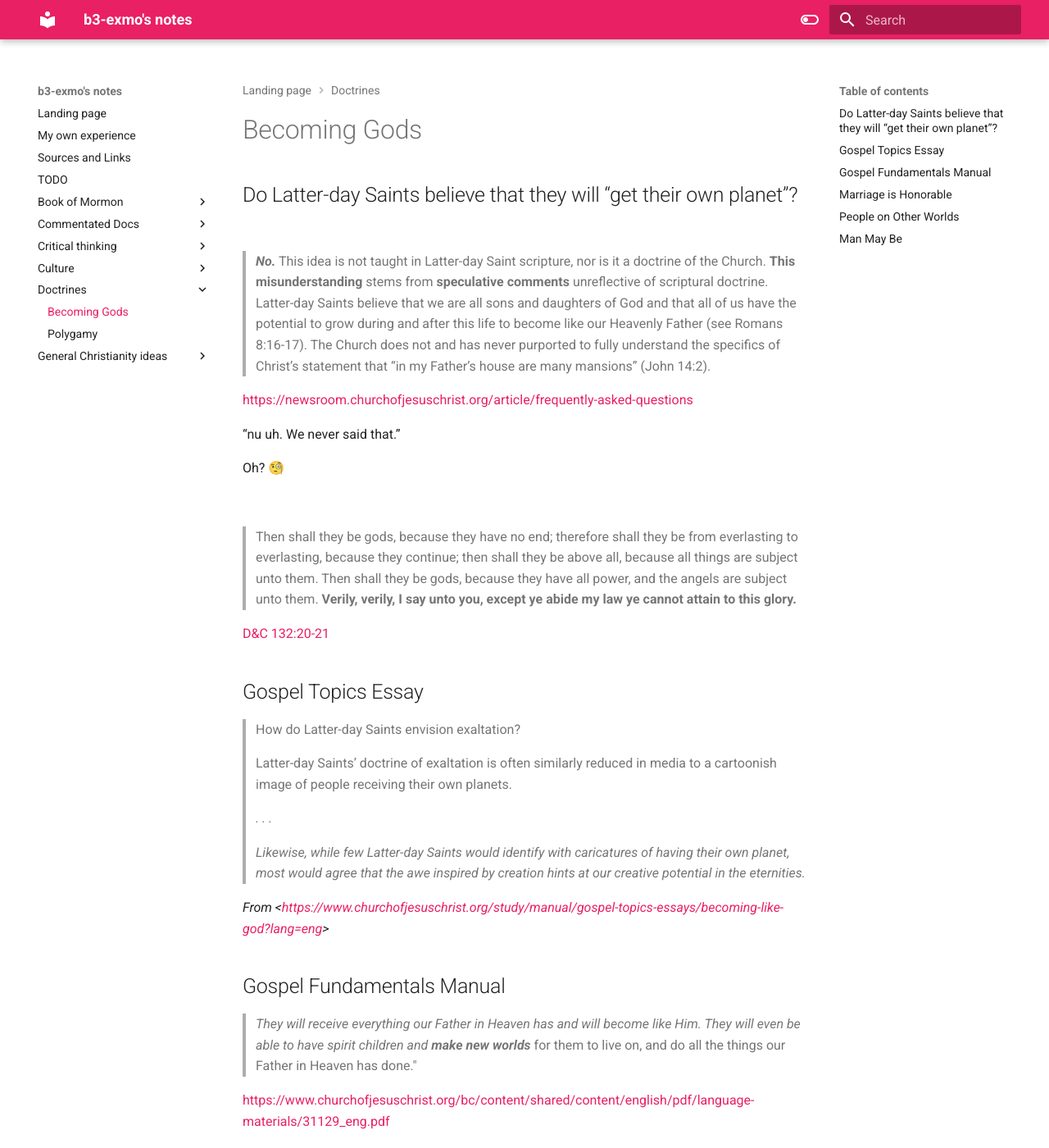
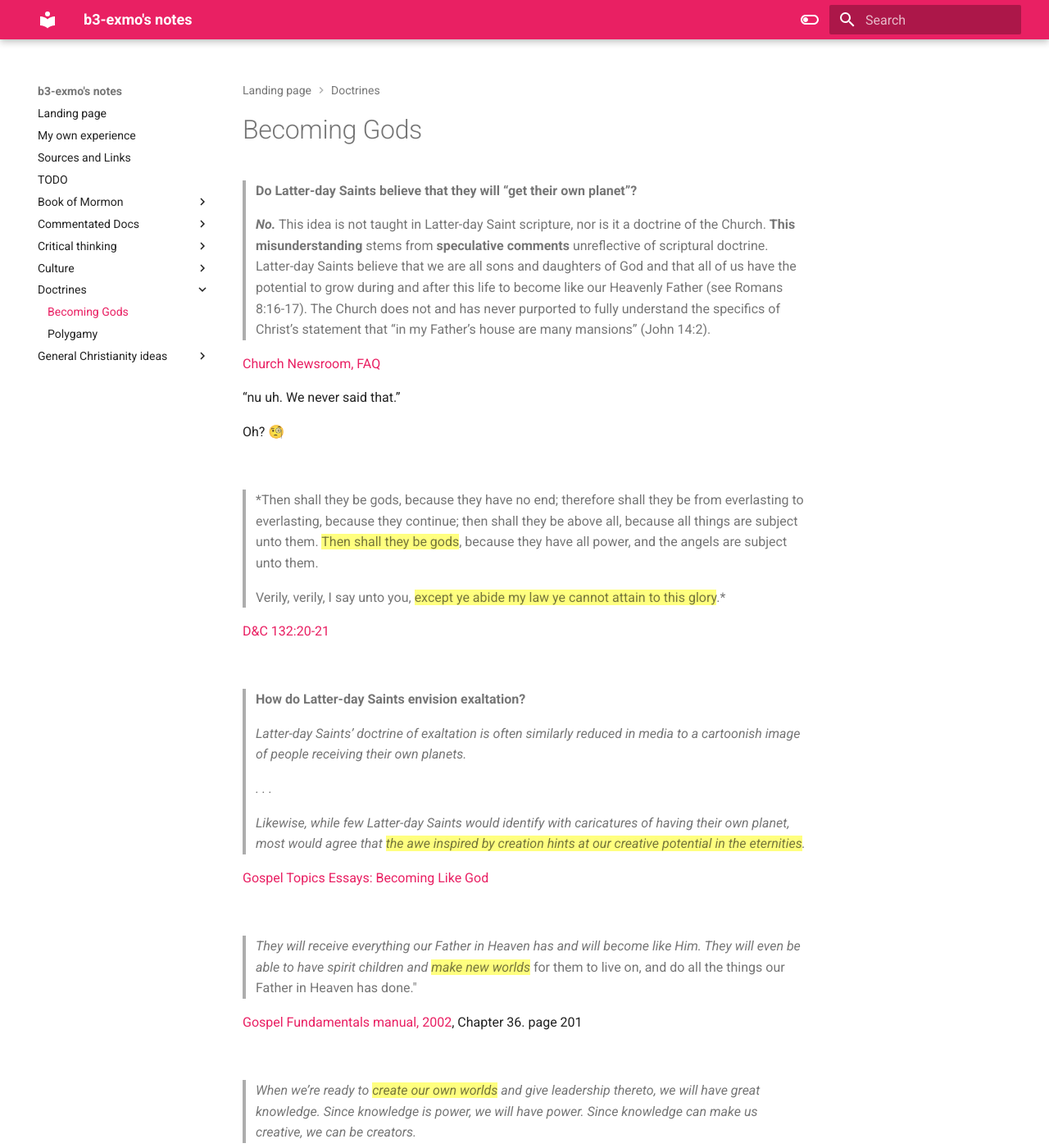
Before and after one commit to b3-exmo/b3-exmo.github.io, an MkDocs documentation site: the page built from docs/Doctrines/Becoming Gods.md, in a window 1280 px wide and 1400 px high. Shown: the whole window at 82% size. Built offline with MkDocs 1.6.1 and Material for MkDocs 9.7.7, drawn with Linux system fonts in a browser that asks for light colours; comment, search, counter and statistics services are not loaded; some of the changed text lies outside the part shown.

```diff
--- a/docs/Doctrines/Becoming Gods.md
+++ b/docs/Doctrines/Becoming Gods.md
@@ -2,10 +2,12 @@
 comments: true
 ---
 # Becoming Gods
-## Do Latter-day Saints believe that they will “get their own planet”?
+
+ >**Do Latter-day Saints believe that they will “get their own planet”?**
+ >
 > _**No.**_ This idea is not taught in Latter-day Saint scripture, nor is it a doctrine of the Church. **This misunderstanding** stems from **speculative comments** unreflective of scriptural doctrine. Latter-day Saints believe that we are all sons and daughters of God and that all of us have the potential to grow during and after this life to become like our Heavenly Father (see Romans 8:16-17). The Church does not and has never purported to fully understand the specifics of Christ’s statement that “in my Father’s house are many mansions” (John 14:2).
 
-[https://newsroom.churchofjesuschrist.org/article/frequently-asked-questions](https://newsroom.churchofjesuschrist.org/article/frequently-asked-questions)
+[Church Newsroom, FAQ](https://newsroom.churchofjesuschrist.org/article/frequently-asked-questions)
 
 “nu uh. We never said that.”
 
@@ -13,43 +15,43 @@ Oh? 🧐
 
 &nbsp;
 
-> Then shall they be gods, because they have no end; therefore shall they be from everlasting to everlasting, because they continue; then shall they be above all, because all things are subject unto them. Then shall they be gods, because they have all power, and the angels are subject unto them. **Verily, verily, I say unto you, except ye abide my law ye cannot attain to this glory.**
+> *Then shall they be gods, because they have no end; therefore shall they be from everlasting to everlasting, because they continue; then shall they be above all, because all things are subject unto them. ==Then shall they be gods==, because they have all power, and the angels are subject unto them.
+>
+> Verily, verily, I say unto you, ==except ye abide my law ye cannot attain to this glory==.*
 
 [D&C 132:20-21](https://www.churchofjesuschrist.org/study/scriptures/dc-testament/dc/132?lang=eng&id=p20-p21#p20)
 
-## Gospel Topics Essay
+&nbsp;
 
-> How do Latter-day Saints envision exaltation?
-
-> Latter-day Saints’ doctrine of exaltation is often similarly reduced in media to a cartoonish image of people receiving their own planets.
+> **How do Latter-day Saints envision exaltation?**
+>
+> *Latter-day Saints’ doctrine of exaltation is often similarly reduced in media to a cartoonish image of people receiving their own planets.*
 >
 > _. . ._
 >
-> _Likewise, while few Latter-day Saints would identify with caricatures of having their own planet, most would agree that the awe inspired by creation hints at our creative potential in the eternities._
+> _Likewise, while few Latter-day Saints would identify with caricatures of having their own planet, most would agree that ==the awe inspired by creation hints at our creative potential in the eternities==._
 
-_From <_[_https://www.churchofjesuschrist.org/study/manual/gospel-topics-essays/becoming-like-god?lang=eng_](https://www.churchofjesuschrist.org/study/manual/gospel-topics-essays/becoming-like-god?lang=eng)_>_
+[Gospel Topics Essays: Becoming Like God](https://www.churchofjesuschrist.org/study/manual/gospel-topics-essays/becoming-like-god?lang=eng)
 
-## Gospel Fundamentals Manual
+&nbsp;
 
-> _They will receive everything our Father in Heaven has and will become like Him. They will even be able to have spirit children and_ _**make new worlds**_ for them to live on, and do all the things our Father in Heaven has done."
+> _They will receive everything our Father in Heaven has and will become like Him. They will even be able to have spirit children and_ _==make new worlds==_ for them to live on, and do all the things our Father in Heaven has done."
 
-[https://www.churchofjesuschrist.org/bc/content/shared/content/english/pdf/language-materials/31129_eng.pdf](https://www.churchofjesuschrist.org/bc/content/shared/content/english/pdf/language-materials/31129_eng.pdf)
+[Gospel Fundamentals manual, 2002](https://www.churchofjesuschrist.org/bc/content/shared/content/english/pdf/language-materials/31129_eng.pdf), Chapter 36. page 201
 
-Chapter 36. page 201
+&nbsp;
 
-## Marriage is Honorable
+> _When we’re ready to_ ==_create our own worlds_== _and give leadership thereto, we will have great knowledge. Since knowledge is power, we will have power. Since knowledge can make us creative, we can be creators._
 
-> _When we’re ready to_ _**create our own worlds**_ _and give leadership thereto, we will have great knowledge. Since knowledge is power, we will have power. Since knowledge can make us creative, we can be creators._
+[Marriage is Honorable, BYU Speech by Apostle Spencer W. Kimball](https://speeches.byu.edu/talks/spencer-w-kimball/marriage-honorable/)
 
-[https://speeches.byu.edu/talks/spencer-w-kimball/marriage-honorable/](https://speeches.byu.edu/talks/spencer-w-kimball/marriage-honorable/)
+&nbsp;
 
-## People on Other Worlds
+> Then they gained the power and godhood of their Father and were made heirs of all that he had, continuing his works and ==creating worlds of their own== for their own posterity—the same as their Father had done before, and his Father, and his Father, and on and on.
 
-> Then they gained the power and godhood of their Father and were made heirs of all that he had, continuing his works and **creating worlds of their own** for their own posterity—the same as their Father had done before, and his Father, and his Father, and on and on.
+[People on Other Worlds, New Era April 1971](https://www.churchofjesuschrist.org/study/new-era/1971/04/people-on-other-worlds?lang=eng)
 
-[https://www.churchofjesuschrist.org/study/new-era/1971/04/people-on-other-worlds?lang=eng](https://www.churchofjesuschrist.org/study/new-era/1971/04/people-on-other-worlds?lang=eng)
-
-## Man May Be
+&nbsp;
 
 > “the Spirit of the Lord rested mightily upon me—the eyes of my understanding were opened, and I saw as clear as the sun at noonday, with wonder and astonishment, the pathway of God and man. I formed the following couplet which expresses the revelation, as it was shown me. …
 >
@@ -57,4 +59,8 @@ Chapter 36. page 201
 >
 > _“As God now is, man may be.”_
 
-[_https://www.churchofjesuschrist.org/study/manual/teachings-of-presidents-of-the-church-lorenzo-snow/chapter-5-the-grand-destiny-of-the-faithful?lang=eng_](https://www.churchofjesuschrist.org/study/manual/teachings-of-presidents-of-the-church-lorenzo-snow/chapter-5-the-grand-destiny-of-the-faithful?lang=eng)
+[_Teachings of Presidents of the Church: Lorenzo Snow, Chapter 5: The Grand Destiny of the Faithful_](https://www.churchofjesuschrist.org/study/manual/teachings-of-presidents-of-the-church-lorenzo-snow/chapter-5-the-grand-destiny-of-the-faithful?lang=eng)
+
+&nbsp;
+
+I guess it's a good look for PR to deny a doctrine that sure sounds absurd, but... it's not so good of a look when the church's teachings literally demonstrate exactly that.
```
Also changed, not shown: docs/Book of Mormon/BoM Changes.md (+48 -25 lines), docs/Book of Mormon/BoM Translation.md (+21 -16 lines), docs/Critical thinking/Cognitive Bias.md (+4 -6 lines), docs/Sources and Links.md (+2 -0 lines), docs/TODO.md (+1 -0 lines), docs/.obsidian/workspace-mobile.json (added), docs/.obsidian/workspace.json.
